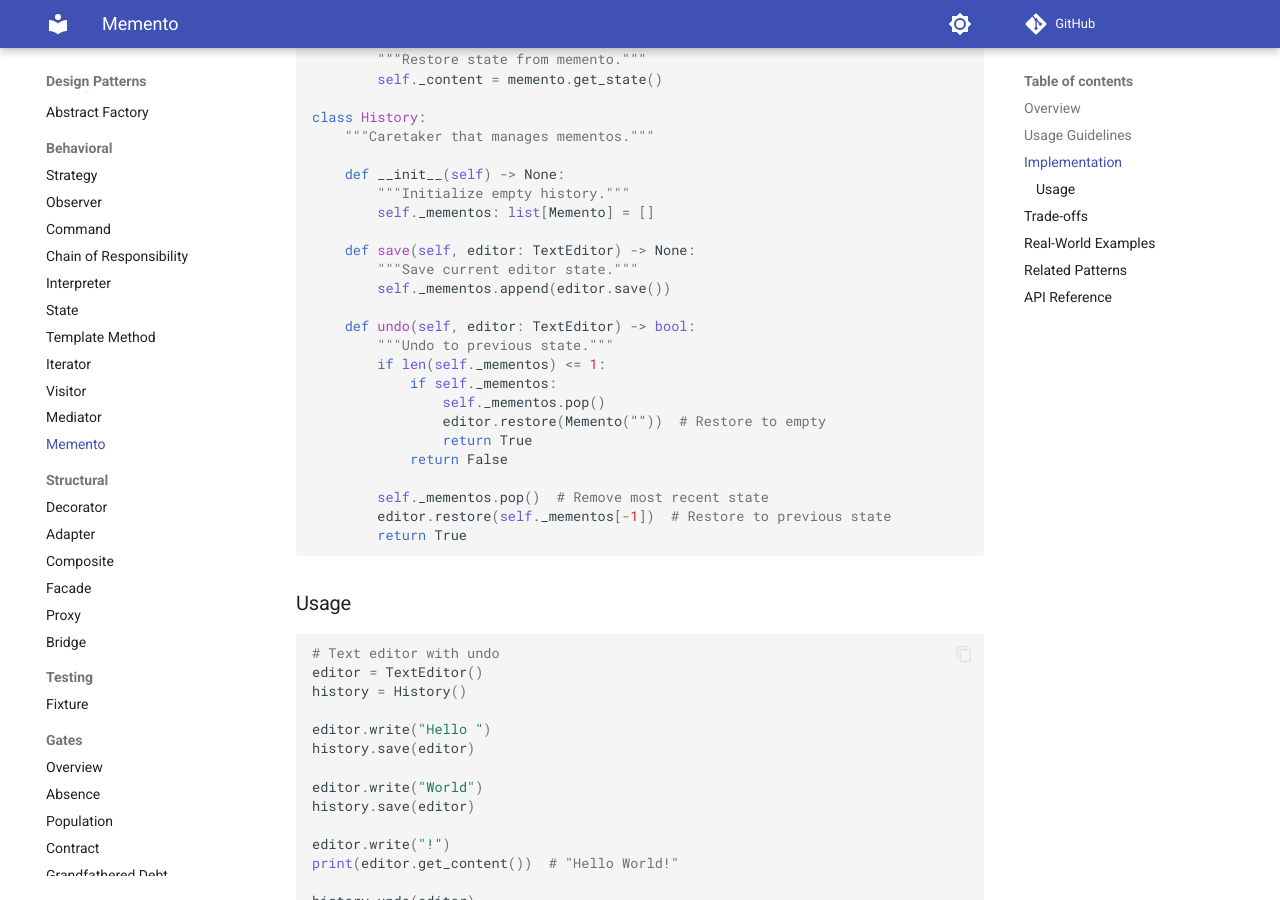
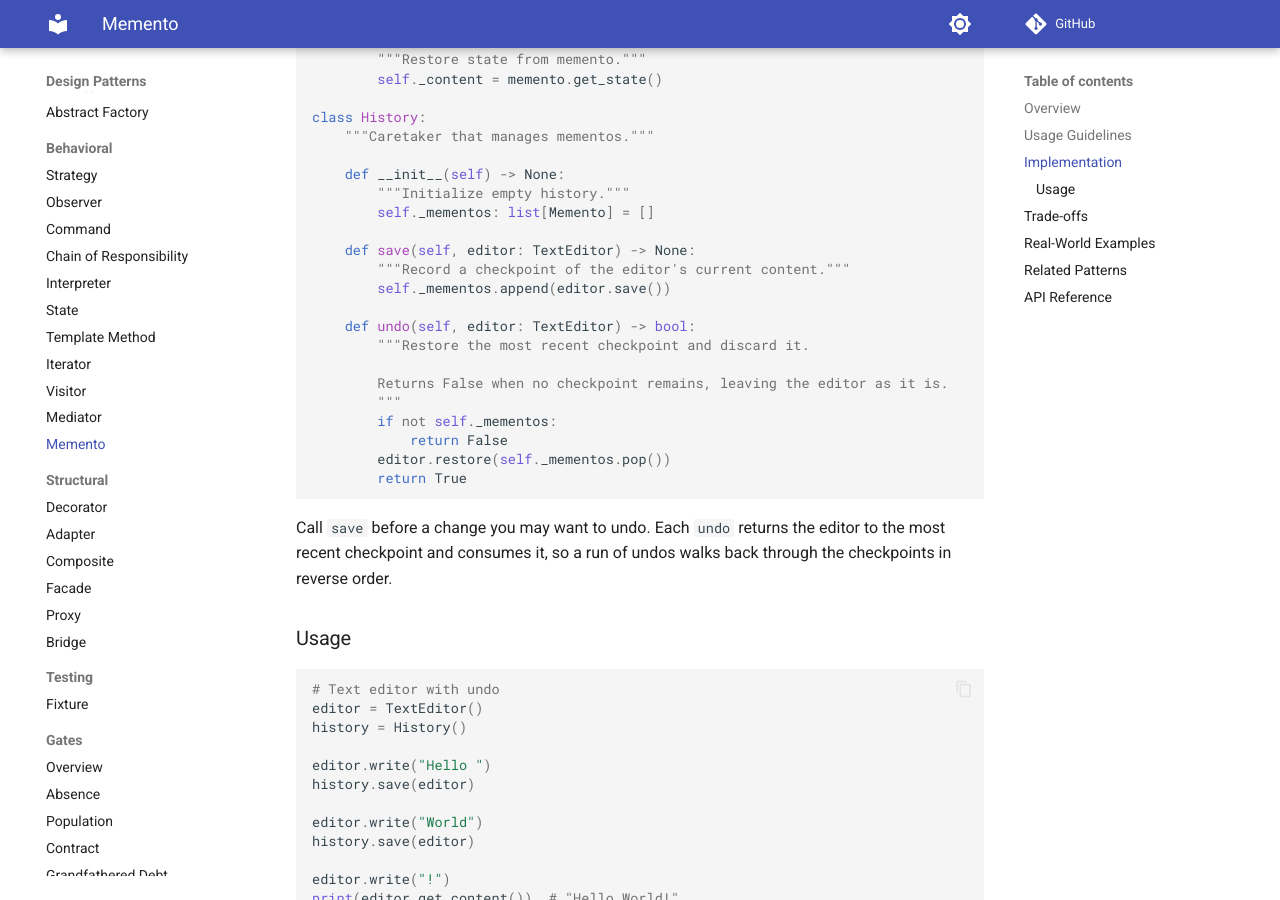
Before and after one commit to sorenwacker/DesignPatterns, an MkDocs documentation site: the page built from docs/patterns/behavioral/memento.md, in a window 1280 px wide and 900 px high, scrolled down 1562 px. Built offline with MkDocs 1.6.1 and Material for MkDocs 9.7.7, drawn with Linux system fonts in a browser that asks for light colours; comment, search, counter and statistics services are not loaded.

Commit message:
Make History.undo restore the checkpoint the docs promised instead of skipping one

````diff
--- a/docs/patterns/behavioral/memento.md
+++ b/docs/patterns/behavioral/memento.md
@@ -70,22 +70,21 @@ class History:
         self._mementos: list[Memento] = []
 
     def save(self, editor: TextEditor) -> None:
-        """Save current editor state."""
+        """Record a checkpoint of the editor's current content."""
         self._mementos.append(editor.save())
 
     def undo(self, editor: TextEditor) -> bool:
-        """Undo to previous state."""
-        if len(self._mementos) <= 1:
-            if self._mementos:
-                self._mementos.pop()
-                editor.restore(Memento(""))  # Restore to empty
-                return True
+        """Restore the most recent checkpoint and discard it.
+
+        Returns False when no checkpoint remains, leaving the editor as it is.
+        """
+        if not self._mementos:
             return False
-
-        self._mementos.pop()  # Remove most recent state
-        editor.restore(self._mementos[-1])  # Restore to previous state
+        editor.restore(self._mementos.pop())
         return True
 ```
+
+Call `save` before a change you may want to undo. Each `undo` returns the editor to the most recent checkpoint and consumes it, so a run of undos walks back through the checkpoints in reverse order.
 
 ### Usage
 
````
Also changed, not shown: 2 other files.
